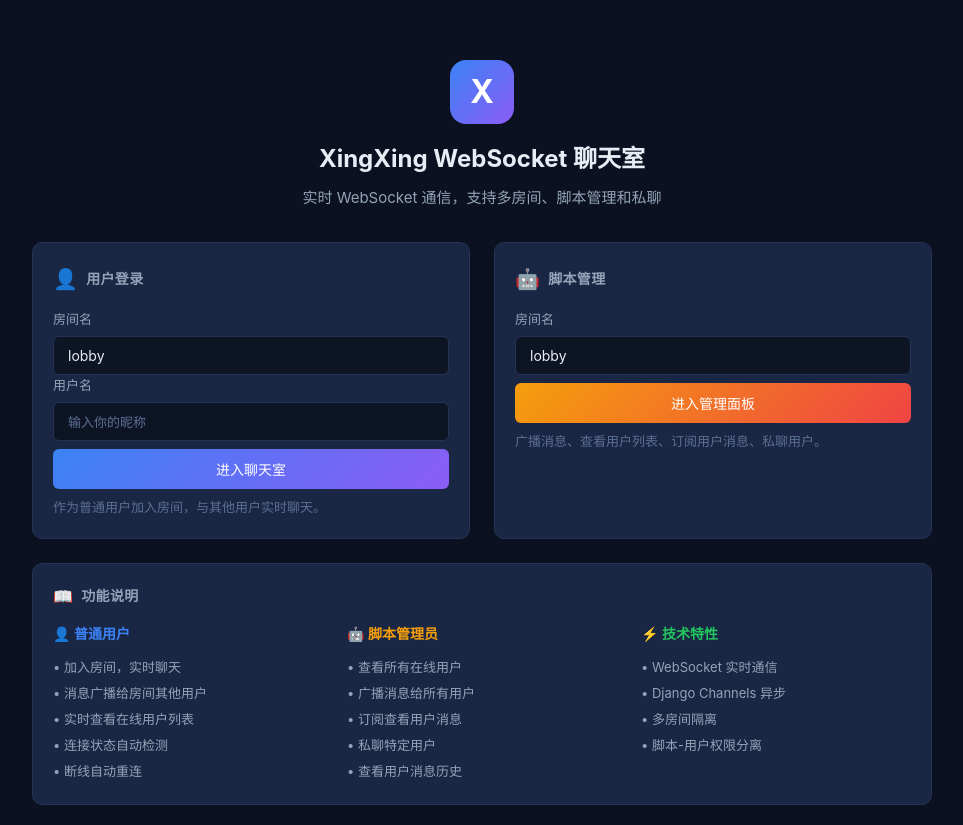
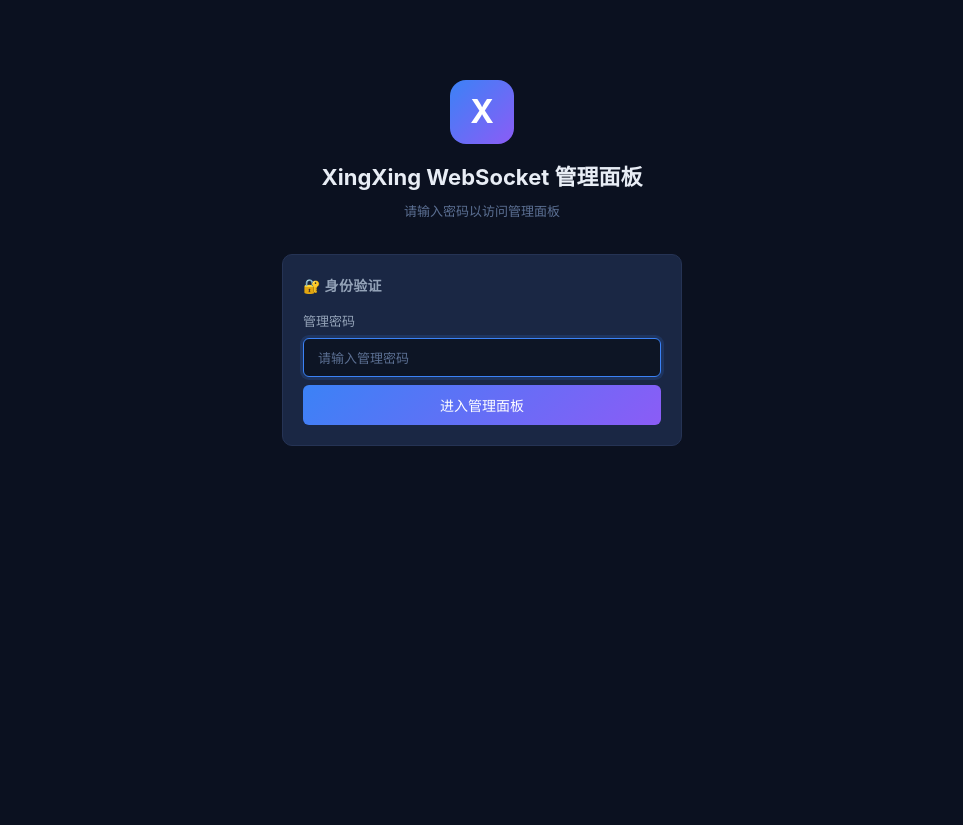
Before and after one commit to DingZhiYingCloud/XingXingWebSocket, a Django app: page /xiaoying/admin/ in a window 1280 px wide. Shown: the part 56-881 px from the top of the page, without its empty margins (158-1121 px from the left). After the commit the page ends 502 px from the top, so only its background shows below. Run offline with Django 5.2, Linux system fonts and the light colour scheme.

Commit message:
管理面板新增密码保护与公告栏功能
- 密码保护：访问 /xiaoying/admin/ 需要输入密码 dzyDZY12@
- IP封禁：密码错误3次后永久封禁该IP（返回403）
- 公告栏：认证后展示所有活跃房间列表与在线人数
- 复制按钮：每个房间卡片带有一键复制房间号功能
- 未认证时也显示房间列表（只读，无复制按钮）

```diff
--- a/XingXingWebSocket/urls.py
+++ b/XingXingWebSocket/urls.py
@@ -2,7 +2,7 @@
 URL configuration for XingXingWebSocket project.
 
 URL 路径说明：
-  /xiaoying/admin/              → 聊天室首页（入口，需登录验证）
+  /xiaoying/admin/              → 管理面板首页（密码保护，3次失败后IP封禁）
   /xiaoying/admin/room/<name>/  → 普通用户聊天室
   /xiaoying/admin/script/<name>/→ 脚本管理面板
   /admin/                       → Django 后台管理
--- a/chat/templates/chat/index.html
+++ b/chat/templates/chat/index.html
@@ -1,17 +1,86 @@
 {% extends "chat/base.html" %}
 {% load static %}
 
-{% block title %}XingXing WebSocket - 首页{% endblock %}
+{% block title %}XingXing WebSocket - 管理面板{% endblock %}
 
 {% block content %}
-<div style="max-width: 900px; margin: 0 auto;">
-    {# ===== Hero Section ===== #}
-    <div style="text-align: center; padding: 40px 0 32px;">
+<div style="max-width: 960px; margin: 0 auto;">
+    {% if not authenticated %}
+    {# ===== 密码验证 ===== #}
+    <div style="text-align: center; padding: 60px 0 32px;">
         <div style="width: 64px; height: 64px; background: var(--gradient-primary); border-radius: 16px; display: flex; align-items: center; justify-content: center; font-size: 32px; font-weight: 700; color: #fff; margin: 0 auto 16px;">
             X
         </div>
-        <h2 style="font-size: 24px; font-weight: 700; margin-bottom: 8px;">XingXing WebSocket 聊天室</h2>
-        <p style="color: var(--text-secondary); font-size: 15px;">实时 WebSocket 通信，支持多房间、脚本管理和私聊</p>
+        <h2 style="font-size: 22px; font-weight: 700; margin-bottom: 6px;">XingXing WebSocket 管理面板</h2>
+        <p class="text-muted text-sm">请输入密码以访问管理面板</p>
+    </div>
+
+    <div style="max-width: 400px; margin: 0 auto;">
+        <div class="card">
+            <div class="card-title">🔐 身份验证</div>
+            <form method="post" class="flex-col gap-sm">
+                {% csrf_token %}
+                <div>
+                    <label for="passwordInput">管理密码</label>
+                    <input type="password" id="passwordInput" name="password" placeholder="请输入管理密码" autofocus required>
+                </div>
+                {% if error %}
+                <div style="background: var(--accent-red-bg); border: 1px solid rgba(239,68,68,0.3); border-radius: var(--radius-sm); padding: 10px 14px; font-size: 13px; color: var(--accent-red); text-align: center;">
+                    {{ error }}
+                </div>
+                {% endif %}
+                <button type="submit" class="btn btn-primary w-full mt-sm">进入管理面板</button>
+            </form>
+        </div>
+
+        {% if room_list %}
+        {# 未登录时也显示房间公告 #}
+        <div class="card mt-lg">
+            <div class="card-title">📋 当前活跃房间</div>
+            <ul class="user-list">
+                {% for room in room_list %}
+                <li>
+                    <span style="flex:1;">{{ room.name }}</span>
+                    <span class="text-sm text-muted">{{ room.user_count }} 人 · {{ room.script_count }} 脚本</span>
+                </li>
+                {% endfor %}
+            </ul>
+        </div>
+        {% endif %}
+    </div>
+
+    {% else %}
+    {# ===== 已认证：管理面板 ===== #}
+    <div style="text-align: center; padding: 28px 0 24px;">
+        <div style="width: 56px; height: 56px; background: var(--gradient-primary); border-radius: 16px; display: flex; align-items: center; justify-content: center; font-size: 28px; font-weight: 700; color: #fff; margin: 0 auto 12px;">
+            X
+        </div>
+        <h2 style="font-size: 22px; font-weight: 700; margin-bottom: 4px;">XingXing WebSocket 管理面板</h2>
+        <p class="text-muted text-sm">实时 WebSocket 通信 · 多房间支持 · 脚本管理</p>
+    </div>
+
+    {# ===== 公告栏：当前活跃房间 ===== #}
+    <div class="card mb-md">
+        <div class="card-title">
+            📋 公告栏 · 当前活跃房间
+            <span class="badge">{{ room_list|length }} 个房间</span>
+        </div>
+        {% if room_list %}
+        <div style="display: flex; flex-wrap: wrap; gap: 8px;">
+            {% for room in room_list %}
+            <div style="background: var(--bg-input); border: 1px solid var(--border-color); border-radius: var(--radius-sm); padding: 10px 14px; display: flex; align-items: center; gap: 10px; flex: 1; min-width: 200px;">
+                <div style="font-size: 20px;">🏠</div>
+                <div style="flex: 1; min-width: 0;">
+                    <div style="font-weight: 600; font-size: 14px; overflow: hidden; text-overflow: ellipsis; white-space: nowrap;">{{ room.name }}</div>
+                    <div style="font-size: 12px; color: var(--text-muted);">{{ room.user_count }} 人在线 · {{ room.script_count }} 脚本</div>
+                </div>
+                <button class="btn btn-ghost btn-xs" onclick="copyRoomName('{{ room.name|escapejs }}')" title="复制房间号" style="flex-shrink:0;">📋 复制</button>
+            </div>
+            {% endfor %}
+        </div>
+        {% else %}
+        <p class="text-sm text-muted text-center" style="padding: 20px 0;">暂无活跃房间，等待用户创建房间...</p>
+        {% endif %}
     </div>
 
     {# ===== 入口卡片 ===== #}
@@ -90,12 +159,14 @@
             </div>
         </div>
     </div>
+    {% endif %}
 </div>
 {% endblock %}
 
 {% block extra_scripts %}
 <script>
     (function() {
+        {% if authenticated %}
         const BASE_PATH = '{% url "chat:index" %}'.replace(/\/+$/, '');
 
         // 用户表单
@@ -121,6 +192,63 @@
         document.getElementById('usernameInput').addEventListener('change', function() {
             localStorage.setItem('chat_username', this.value);
         });
+        {% endif %}
+
+        // 复制房间号（全局函数）
+        window.copyRoomName = function(name) {
+            if (navigator.clipboard && navigator.clipboard.writeText) {
+                navigator.clipboard.writeText(name).then(function() {
+                    showToast(`已复制房间号：${name}`);
+                }).catch(function() {
+                    fallbackCopy(name);
+                });
+            } else {
+                fallbackCopy(name);
+            }
+        };
+
+        function fallbackCopy(text) {
+            const textarea = document.createElement('textarea');
+            textarea.value = text;
+            textarea.style.position = 'fixed';
+            textarea.style.opacity = '0';
+            document.body.appendChild(textarea);
+            textarea.select();
+            try {
+                document.execCommand('copy');
+                showToast(`已复制房间号：${text}`);
+            } catch (e) {
+                alert('复制失败，请手动复制：' + text);
+            }
+            document.body.removeChild(textarea);
+        }
+
+        function showToast(msg) {
+            const existing = document.querySelector('.toast-notification');
+            if (existing) existing.remove();
+
+            const toast = document.createElement('div');
+            toast.className = 'toast-notification';
+            toast.textContent = msg;
+            Object.assign(toast.style, {
+                position: 'fixed',
+                bottom: '24px',
+                left: '50%',
+                transform: 'translateX(-50%)',
+                background: 'var(--bg-card)',
+                border: '1px solid var(--accent-green)',
+                color: 'var(--accent-green)',
+                padding: '10px 20px',
+                borderRadius: 'var(--radius-sm)',
+                fontSize: '14px',
+                fontWeight: '500',
+                zIndex: '9999',
+                boxShadow: 'var(--shadow-lg)',
+                animation: 'msgIn 0.3s ease-out',
+            });
+            document.body.appendChild(toast);
+            setTimeout(function() { toast.remove(); }, 2500);
+        }
     })();
 </script>
 {% endblock %}
--- a/chat/views.py
+++ b/chat/views.py
@@ -1,9 +1,90 @@
 from django.shortcuts import render
+from django.http import HttpResponseForbidden
+
+from chat.consumers import rooms
+
+# =============================================================================
+# 管理员面板密码保护
+# =============================================================================
+ADMIN_PASSWORD = "dzyDZY12@"
+MAX_ATTEMPTS = 3
+# IP 封禁记录：{ip_address: attempt_count}
+_admin_ip_attempts = {}
+
+
+def _get_client_ip(request):
+    """获取客户端真实 IP"""
+    x_forwarded_for = request.META.get("HTTP_X_FORWARDED_FOR")
+    if x_forwarded_for:
+        return x_forwarded_for.split(",")[0].strip()
+    return request.META.get("REMOTE_ADDR", "unknown")
+
+
+def _check_ip_blocked(ip):
+    """检查 IP 是否已被永久封禁（达到最大尝试次数）"""
+    count = _admin_ip_attempts.get(ip, 0)
+    return count >= MAX_ATTEMPTS
 
 
 def index(request):
-    """首页：房间选择和身份选择"""
-    return render(request, "chat/index.html")
+    """管理面板首页：密码验证 + 公告栏"""
+    client_ip = _get_client_ip(request)
+
+    # 检查 IP 是否被封禁
+    if _check_ip_blocked(client_ip):
+        return HttpResponseForbidden(
+            "<h1>403 Forbidden</h1>"
+            "<p>您已被永久禁止访问管理面板（密码错误次数过多）。</p>"
+            "<hr><p style='color:#666;font-size:12px'>XingXing WebSocket</p>"
+        )
+
+    authenticated = request.session.get("admin_authenticated", False)
+
+    if request.method == "POST":
+        password = request.POST.get("password", "").strip()
+        if password == ADMIN_PASSWORD:
+            request.session["admin_authenticated"] = True
+            authenticated = True
+            # 清除该 IP 的失败记录
+            _admin_ip_attempts.pop(client_ip, None)
+        else:
+            # 记录失败次数
+            current = _admin_ip_attempts.get(client_ip, 0) + 1
+            _admin_ip_attempts[client_ip] = current
+            remaining = MAX_ATTEMPTS - current
+            if remaining <= 0:
+                return HttpResponseForbidden(
+                    "<h1>403 Forbidden</h1>"
+                    "<p>您已被永久禁止访问管理面板（密码错误次数过多）。</p>"
+                    "<hr><p style='color:#666;font-size:12px'>XingXing WebSocket</p>"
+                )
+            return render(request, "chat/index.html", {
+                "authenticated": False,
+                "error": f"密码错误！剩余尝试次数：{remaining}",
+                "remaining": remaining,
+                "room_list": _get_active_rooms(),
+            })
+
+    # 获取活跃房间列表
+    active_rooms = _get_active_rooms()
+
+    return render(request, "chat/index.html", {
+        "authenticated": authenticated,
+        "error": "",
+        "room_list": active_rooms,
+    })
+
+
+def _get_active_rooms():
+    """从 consumers 的 rooms 字典获取当前所有活跃房间"""
+    return [
+        {
+            "name": room_name,
+            "user_count": len(data.get("users", {})),
+            "script_count": len(data.get("scripts", {})),
+        }
+        for room_name, data in rooms.items()
+    ]
 
 
 def room(request, room_name):
```
